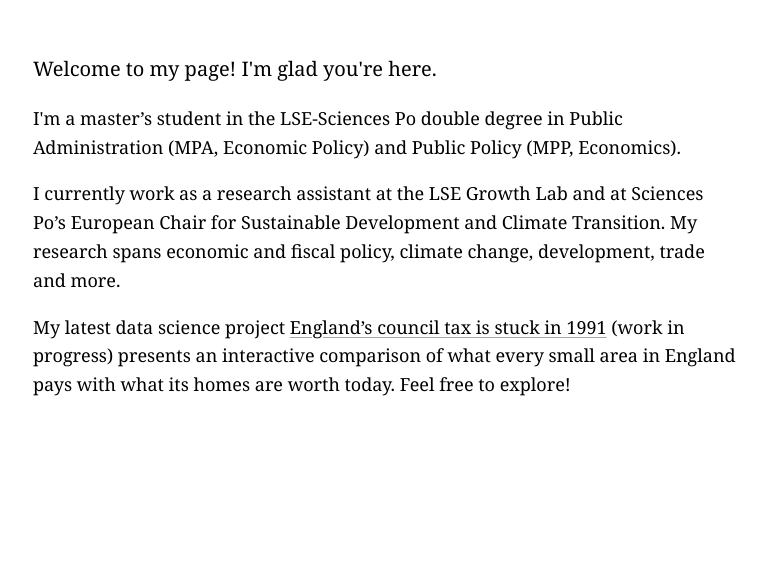
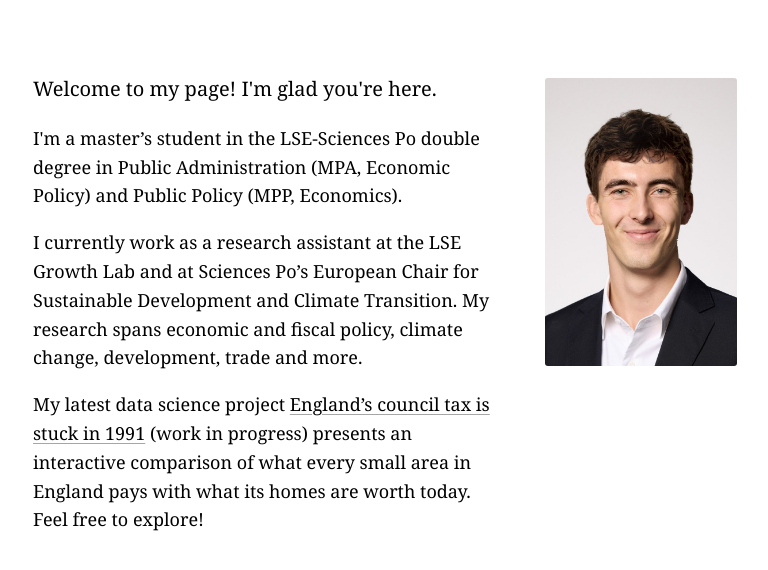
Before and after one commit to jakobbilan/jakobbilan.github.io, a plain HTML site: page index.html in a window 1280 px wide. Shown: the part 64-634 px from the top of the page, without its empty margins (255-1023 px from the left). Drawn offline with Linux system fonts and the light colour scheme.

Commit message:
Add files via upload

```diff
--- a/index.html
+++ b/index.html
@@ -36,6 +36,7 @@
           "givenName": "Jakob",
           "familyName": "Bilan",
           "url": "https://jakobbilan.github.io/",
+          "image": "https://jakobbilan.github.io/Jakob_Bilan_LSE.jpg",
           "description": "Jakob Kilian Bilan studies in the LSE–Sciences Po Double Master’s in Public Policy (MPP, Economics) and Public Administration (MPA, Economic Policy). He works as a research assistant at the LSE Growth Lab and Sciences Po’s European Chair for Sustainable Development and Climate Transition.",
           "jobTitle": "Research Assistant",
           "worksFor": [
@@ -115,6 +116,49 @@
             font-weight: inherit;
             line-height: inherit;
         }
+
+        /* Portrait, right-hand side. Phones: floats beside the opening lines, text wraps around it */
+        main.home {
+            display: flow-root;
+        }
+
+        .portrait {
+            float: right;
+            width: 36%;
+            max-width: 9.5rem;
+            margin: 1.55rem 0 0.75rem 1.25rem;
+        }
+
+        .portrait img {
+            display: block;
+            width: 100%;
+            height: auto;
+            border-radius: 3px;
+        }
+
+        /* Tablets and computers: text in the left column, portrait in its own column on the right */
+        @media (min-width: 40rem) {
+            main.home {
+                display: grid;
+                grid-template-columns: minmax(0, 1fr) 12rem;
+                column-gap: 2.75rem;
+                align-items: start;
+            }
+
+            main.home > .intro {
+                grid-column: 1;
+                grid-row: 1;
+            }
+
+            main.home > .portrait {
+                grid-column: 2;
+                grid-row: 1;
+                float: none;
+                width: auto;
+                max-width: none;
+                margin: 1.6rem 0 0;
+            }
+        }
     </style>
 </head>
 
@@ -132,10 +176,15 @@
     </header>
 
     <main class="home">
-        <p class="lede">Welcome to my page! I'm glad you're here.</p>
-        <p>I'm a master’s student in the LSE-Sciences Po double degree in Public Administration (MPA, Economic Policy) and Public Policy (MPP, Economics).</p>
-        <p>I currently work as a research assistant at the LSE Growth Lab and at Sciences Po’s European Chair for Sustainable Development and Climate Transition. My research spans economic and fiscal policy, climate change, development, trade and more.</p>
-        <p>My latest data science project <a href="project.html">England’s council tax is stuck in 1991</a> (work in progress) presents an interactive comparison of what every small area in England pays with what its homes are worth today. Feel free to explore!</p>
+        <figure class="portrait">
+            <img src="Jakob_Bilan_LSE.jpg" alt="Portrait of Jakob Kilian Bilan" width="668" height="1001" fetchpriority="high" decoding="async">
+        </figure>
+        <div class="intro">
+            <p class="lede">Welcome to my page! I'm glad you're here.</p>
+            <p>I'm a master’s student in the LSE-Sciences Po double degree in Public Administration (MPA, Economic Policy) and Public Policy (MPP, Economics).</p>
+            <p>I currently work as a research assistant at the LSE Growth Lab and at Sciences Po’s European Chair for Sustainable Development and Climate Transition. My research spans economic and fiscal policy, climate change, development, trade and more.</p>
+            <p>My latest data science project <a href="project.html">England’s council tax is stuck in 1991</a> (work in progress) presents an interactive comparison of what every small area in England pays with what its homes are worth today. Feel free to explore!</p>
+        </div>
     </main>
 </body>
 </html>
```
